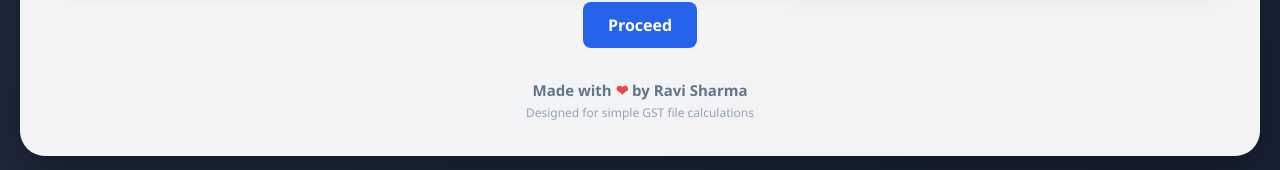
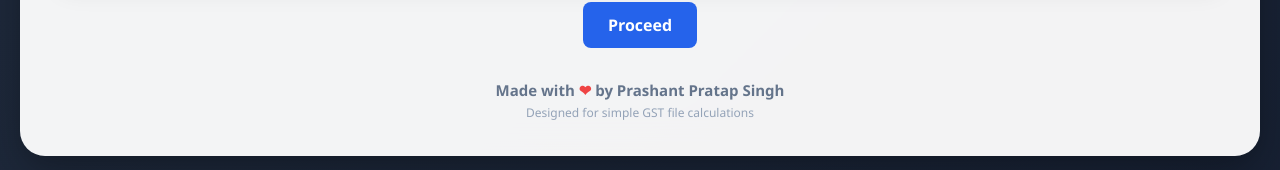
Before and after one commit to anujsinghji7-ui/GstCalculator, a plain HTML site: page index.html in a window 1280 px wide. Shown: the part 885-1055 px from the top of the page. Drawn offline with Linux system fonts and the light colour scheme.

```diff
--- a/index.html
+++ b/index.html
@@ -117,7 +117,7 @@
         <button id="proceedBtn">Proceed</button>
 
         <footer class="site-credit">
-            <p>Made with <span>❤</span> by <strong>Ravi Sharma</strong></p>
+            <p>Made with <span>❤</span> by <strong>Prashant Pratap Singh</strong></p>
             <small>Designed for simple GST file calculations</small>
         </footer>
     </div>
```
